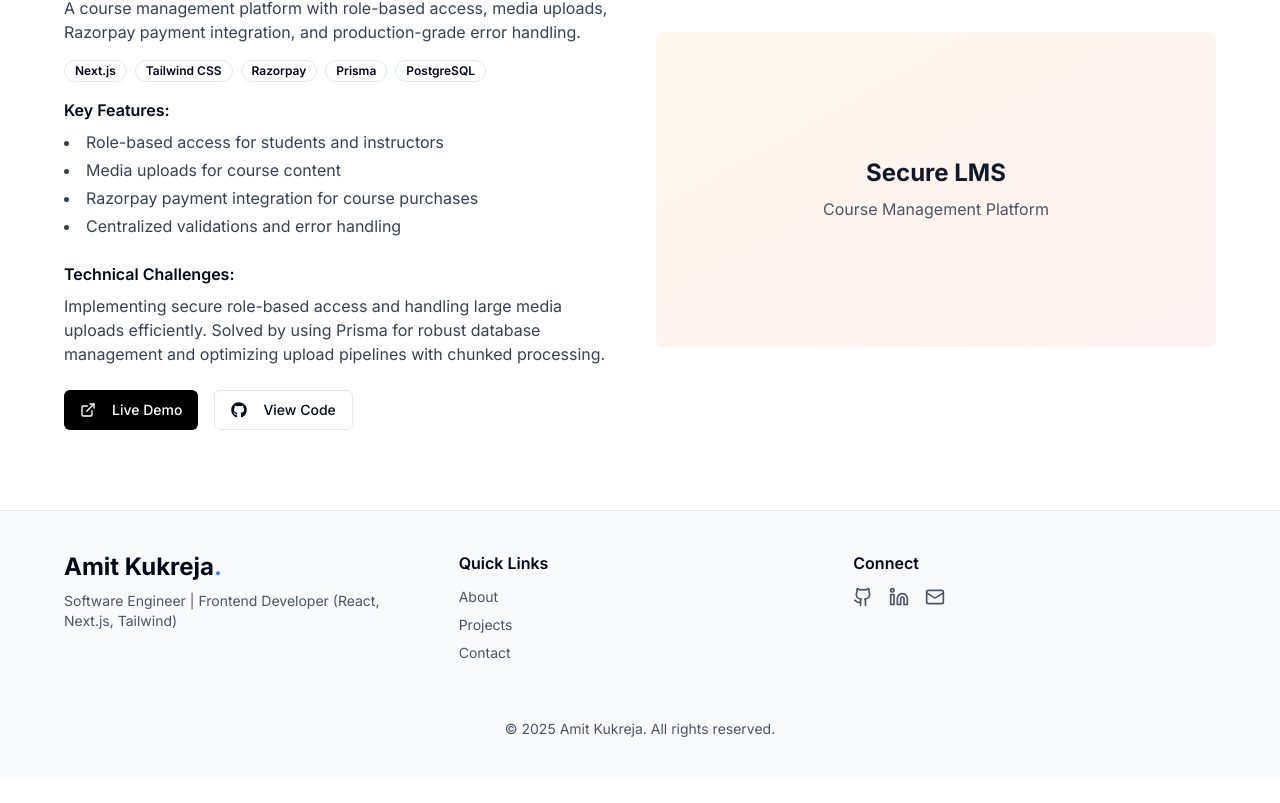
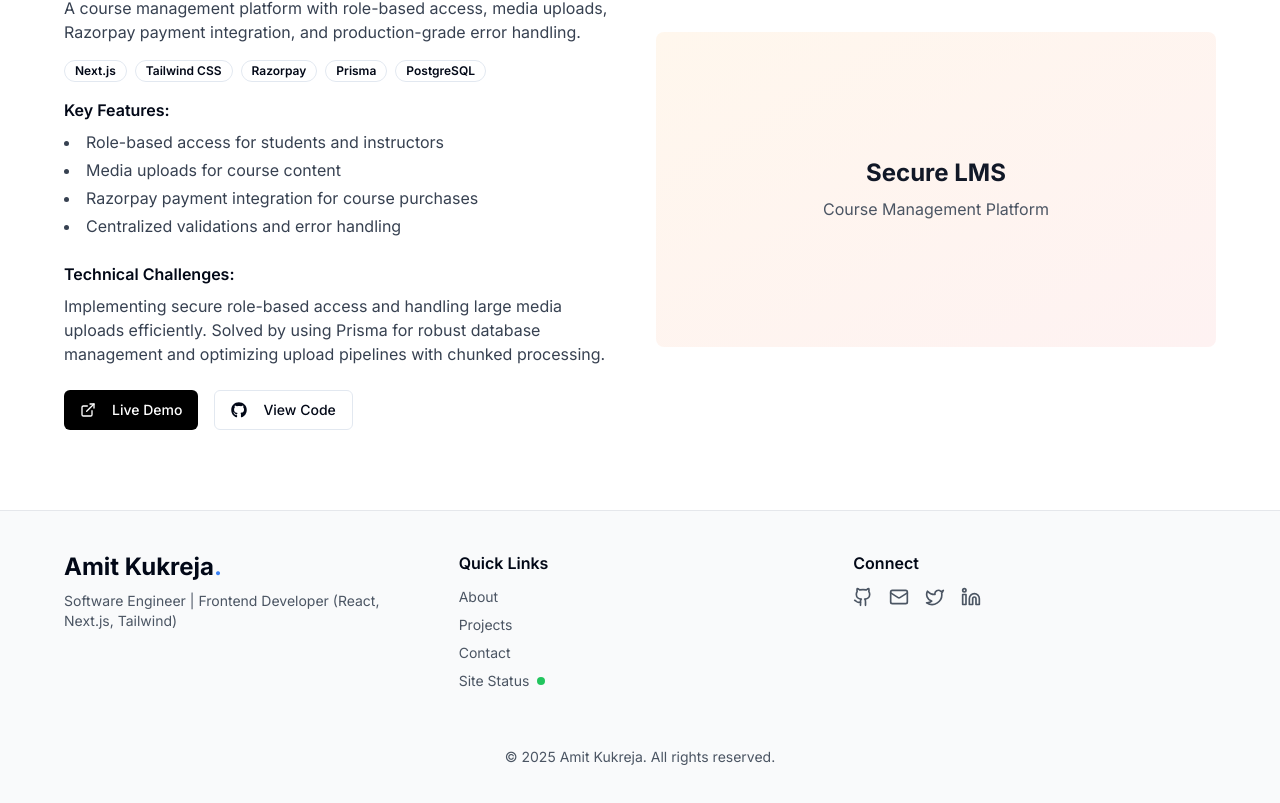
Before and after one commit to amitkukrejadev/portfilio, a Next.js app: page / in a window 1280 px wide. Shown: the part 5009-5812 px from the top of the page. Before the commit the page ends 5788 px from the top, so only its background shows below. Built offline with nearby package versions, Linux system fonts and the light colour scheme.

Commit message:
improved footer with site status link and updated social profiles

```diff
--- a/components/footer.tsx
+++ b/components/footer.tsx
@@ -1,5 +1,5 @@
 import Link from "next/link";
-import { Github, Linkedin, Mail } from "lucide-react";
+import { Github, Linkedin, Mail, Twitter, TwitterIcon, X } from "lucide-react";
 
 export default function Footer() {
   return (
@@ -26,19 +26,35 @@ export default function Footer() {
                 { name: "About", href: "/about" },
                 { name: "Projects", href: "/projects" },
                 { name: "Contact", href: "/contact" },
+                {
+                  name: "Site Status",
+                  href: "https://status.amitkukreja.dev/",
+                  external: true,
+                },
               ].map((item) => (
                 <li key={item.name}>
+                  {item.external ? (
+                    <a
+                      href={item.href}
+                      target="_blank"
+                      rel="noopener noreferrer"
+                      className="flex items-center text-gray-600 dark:text-gray-400 hover:text-blue-600 dark:hover:text-blue-400 transition"
+                    >
+                      {item.name}
+                      <span className="ml-2 inline-block bg-green-500 w-2 h-2 rounded-full"></span>
+                    </a>
+                  ) : (
                     <Link
                       href={item.href}
                       className="text-gray-600 dark:text-gray-400 hover:text-blue-600 dark:hover:text-blue-400 transition"
                     >
                       {item.name}
                     </Link>
+                  )}
                 </li>
               ))}
             </ul>
           </div>
-
           {/* Social Icons */}
           <div>
             <h3 className="text-md font-semibold dark:text-white mb-3">
@@ -50,9 +66,25 @@ export default function Footer() {
                 target="_blank"
                 rel="noopener noreferrer"
                 aria-label="GitHub"
-                className="text-gray-600 dark:text-gray-400 hover:text-black dark:hover:text-white transition"
+                className="text-gray-600 dark:text-gray-400 hover:text-gray-900 dark:hover:text-white transition"
               >
                 <Github className="h-5 w-5" />
+              </a>
+              <a
+                href="mailto:amitkukrejadev@gmail.com"
+                aria-label="Email"
+                className="text-gray-600 dark:text-gray-400 hover:text-red-500 dark:hover:text-red-400 transition"
+              >
+                <Mail className="h-5 w-5" />
+              </a>
+              <a
+                href="https://x.com/amitkukreja_dev"
+                target="_blank"
+                rel="noopener noreferrer"
+                aria-label="Twitter"
+                className="text-gray-600 dark:text-gray-400 hover:text-blue-600 dark:hover:text-blue-400 transition"
+              >
+                <TwitterIcon className="h-5 w-5" />
               </a>
               <a
                 href="https://linkedin.com/in/amitkukrejadev"
@@ -62,13 +94,6 @@ export default function Footer() {
                 className="text-gray-600 dark:text-gray-400 hover:text-blue-600 dark:hover:text-blue-400 transition"
               >
                 <Linkedin className="h-5 w-5" />
-              </a>
-              <a
-                href="mailto:amitkukrejadev@gmail.com"
-                aria-label="Email"
-                className="text-gray-600 dark:text-gray-400 hover:text-red-500 dark:hover:text-red-400 transition"
-              >
-                <Mail className="h-5 w-5" />
               </a>
             </div>
           </div>
```
Lines whose indentation alone changed are shown as unchanged.
